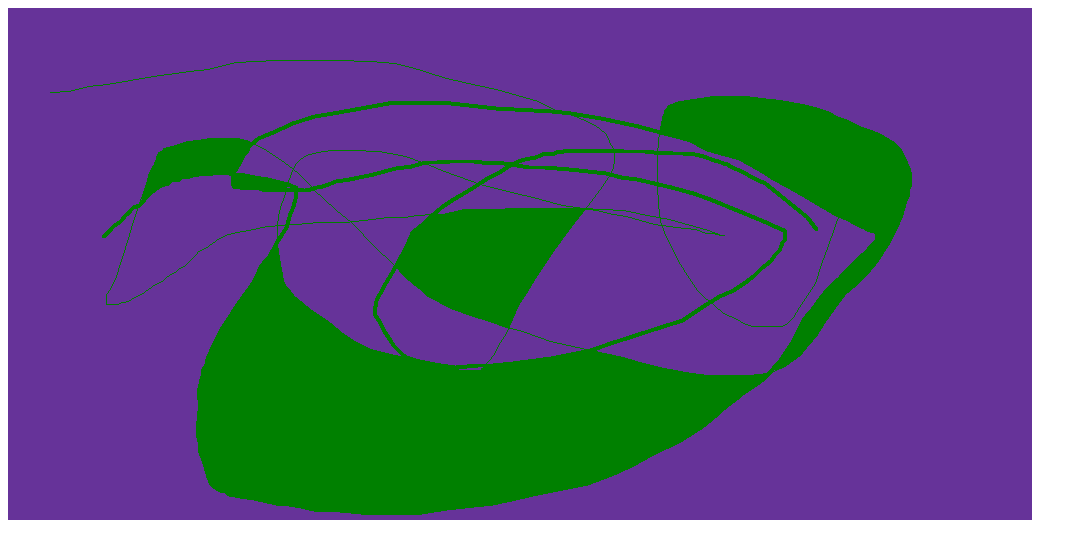
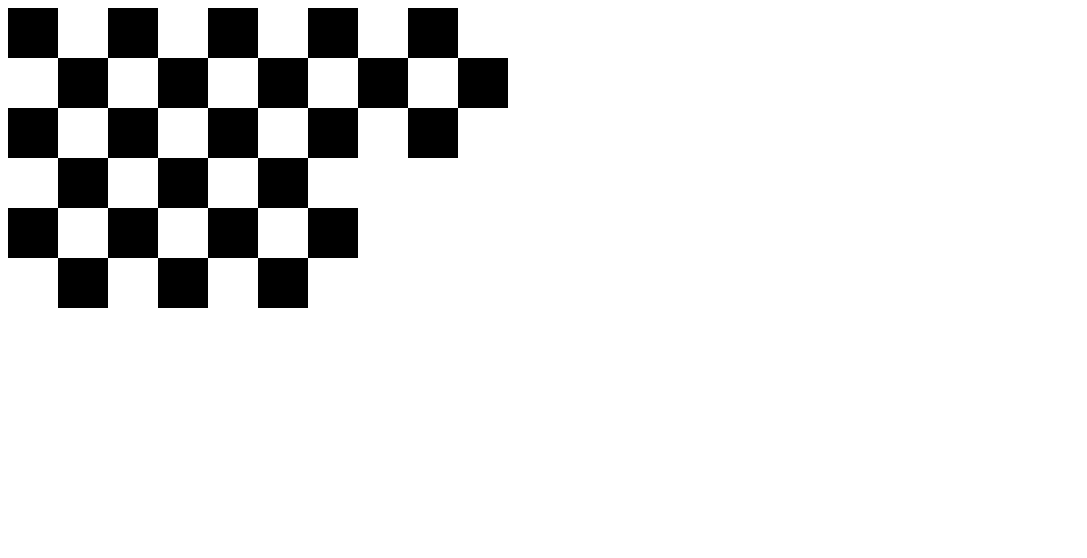
Before and after one commit to ptr-dodge/vectorize, a plain HTML site: page index.html in a window 1280 px wide. Shown: the whole page, without its empty margins (0-1087 px from the left). Drawn offline with Linux system fonts and the light colour scheme.

Commit message:
stupid bug i cant seem to squish

```diff
--- a/demo.js
+++ b/demo.js
@@ -1,4 +1,8 @@
 import Vectorize from "./vectorize.js"
 
-let image = "big_map.png"
-new Vectorize(image)
+let image = "test_map.png"
+
+const options = { draw: true, scale: 50 }
+
+let vec = Vectorize(image, options)
+console.table(vec)
--- a/vectorize.js
+++ b/vectorize.js
@@ -1,112 +1,140 @@
-export default class Vectorize {
-    constructor(url) {
-        this.url = url
+export default function Vectorize(url, options = { draw: false, scale: 1 }) {
+    let img = new Image()
+    img.src = url
 
-        let imgFile = new Image()
-        imgFile.src = this.url
+    let imageArray = []
+    let imgData
+    let sorted
+    let colorMap
 
+    img.addEventListener("load", () => {
         let canvas = document.createElement("canvas")
-
-        imgFile.onload = () => {
-            canvas.height = imgFile.height
-            canvas.width = imgFile.width
         let ctx = canvas.getContext("2d")
 
-            ctx.drawImage(imgFile, 0, 0)
+        canvas.height = img.height
+        canvas.width = img.width
 
-            let imgData = ctx.getImageData(
-                0,
-                0,
-                imgFile.width,
-                imgFile.height
-            ).data
+        ctx.drawImage(img, 0, 0)
 
-            let sorted = this.sortPixels(imgData)
-            let colorMap = this.setPixels(sorted)
-            let imageArray = this.reShape(
-                colorMap,
-                imgFile.height,
-                imgFile.width
-            )
+        imgData = getImageData(ctx, img)
+        sorted = sortPixels(imgData)
+        colorMap = setPixels(sorted)
+        imageArray = reShape(colorMap, img.height, img.width)
 
-            let scale = 1
-
+        if (options.draw) {
             let zcanv = document.createElement("canvas")
             let ztx = zcanv.getContext("2d")
-            zcanv.height = imageArray[0].length * scale
-            zcanv.width = imageArray.length * scale
+            zcanv.height = imageArray[0].length * options.scale
+            zcanv.width = imageArray.length * options.scale
 
             document.body.appendChild(zcanv)
 
-            this.drawArray(ztx, imageArray, scale, {
-                fg: "rebeccapurple",
-                bg: "green"
+            drawArray(ztx, imageArray, options.scale)
+        }
     })
-        }
+    return imageArray
 }
 
-    reShape(array, rows, cols) {
-        var copy = array.slice(0) // Copy all elements.
-        array.length = 0 // Clear out existing array.
-
-        for (var r = 0; r < rows; r++) {
-            var row = []
-            for (var c = 0; c < cols; c++) {
-                var i = r * cols + c
-                if (i < copy.length) {
-                    row.push(copy[i])
-                }
-            }
-            array.push(row)
-        }
-        return this.transpose(array)
+function getImageData(ctx, img) {
+    return ctx.getImageData(0, 0, img.width, img.height).data
 }
 
-    transpose(matrix) {
-        return matrix.reduce(
-            (prev, next) =>
-                next.map((item, i) => (prev[i] || []).concat(next[i])),
-            []
-        )
-    }
+function sortPixels(array) {
+    // TODO: add handler for transparent pixels (r=0, g=0, b=0, a=0)
 
-    drawArray(ctx, array, scale = 1, colors = { fg: "white", bg: "black" }) {
-        for (let x = 0; x < array.length; x++) {
-            for (let y = 0; y < array[0].length; y++) {
-                if (array[x][y] == 1) {
-                    ctx.fillStyle = colors.fg
-                    ctx.fillRect(x * scale, y * scale, scale, scale)
-                }
-                if (array[x][y] == 0) {
-                    ctx.fillStyle = colors.bg
-                    ctx.fillRect(x * scale, y * scale, scale, scale)
-                }
-            }
-        }
-    }
+    let out = [] // our temporary array for sorting
 
-    sortPixels(array) {
-        let out = []
-        // read image data into new array
+    // read image data
     for (let i = 0; i < array.length; i++) {
+        /* we only want the rgba values 255 and 0,
+         * a white pixel is r=255, g=255, b=255, a=255
+         * a black pixel is r=0, g=0, b=0, a=255 */
         if (array[i] == 255) {
             out.push(255)
         } else if (array[i] == 0) {
             out.push(0)
         } else {
             console.error("⚠️ Please provide a black and white image")
+            // here we use break so we dont get the same error for each colored pixel
             break
         }
     }
     return out
 }
 
-    setPixels(array) {
-        let oa = []
+function setPixels(array) {
+    let a = []
     // for each pixel, check if its black or white, put into new array
     for (let n = 0; n < array.length; n += 4) {
-            array[n] == 255 ? oa.push(1) : oa.push(0)
+        // shorthand if statement: if white pixel, push 1, if black, push 0
+        array[n] == 255 ? a.push(1) : a.push(0)
     }
-        return oa
+
+    return a
+}
+
+function reShape(array, rows, cols) {
+    // convert 1d array to 2d
+
+    var copy = array.slice(0) // Copy all elements.
+    array.length = 0 // Clear out existing array.
+
+    // go through each (x, y) pair
+    for (var x = 0; x < rows; x++) {
+        var row = []
+        // build array of length rows (image width)
+        for (var y = 0; y < cols; y++) {
+            var n = x * cols + y
+            if (n < copy.length) {
+                row.push(copy[n])
             }
         }
+        // push that row to the 2d array
+        array.push(row)
+    }
+    // return rotated 2d array
+    console.table(transpose(array))
+
+    return transpose(array)
+}
+
+function transpose(matrix) {
+    // rotate 2d array 90 degrees to the right
+    return matrix.reduce(
+        (prev, next) => next.map((item, i) => (prev[i] || []).concat(next[i])),
+        []
+    )
+}
+
+function drawArray(
+    ctx,
+    array,
+    scale = 1,
+    colors = { fg: "white", bg: "black" }
+) {
+    // loop through each indice
+    for (let x = 0; x < array.length; x++) {
+        for (let y = 0; y < array[0].length; y++) {
+            if (array[x][y] == 1) {
+                // '1' == black
+                ctx.fillStyle = colors.fg
+
+                // you could add a different width or height arguments for each square
+                // it would be interesting but sort of pointless, so we do it this way
+
+                // here we need (x * scale) cause that will give us the coordinate to draw on the canvas
+                ctx.fillRect(x * scale, y * scale, scale, scale)
+            }
+            if (array[x][y] == 0) {
+                // '0' == white
+                ctx.fillStyle = colors.bg
+
+                // you could add a different width or height arguments for each square
+                // it would be interesting but sort of pointless, so we do it this way
+
+                // here we need (x * scale), etc. cause that will give us the coordinate to draw on the canvas
+                ctx.fillRect(x * scale, y * scale, scale, scale)
+            }
+        }
+    }
+}
```
Also changed, not shown: index.html (+0 -1 lines), 1 other file. Lines whose indentation alone changed are shown as unchanged.
